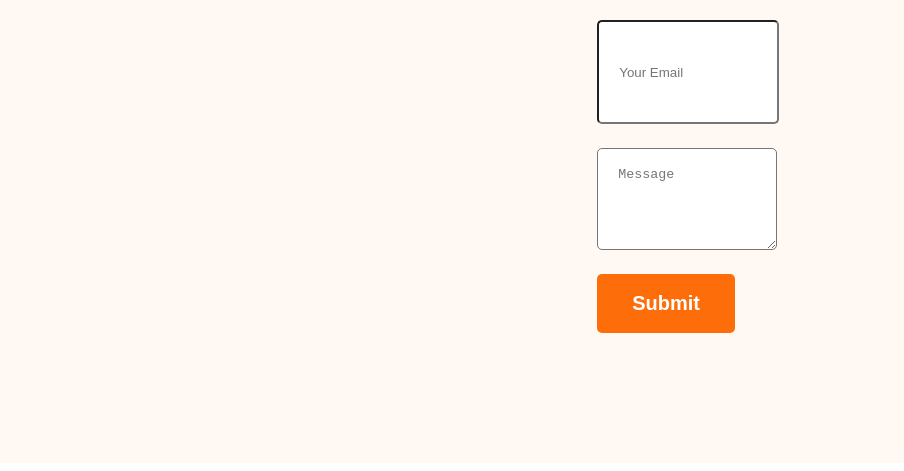
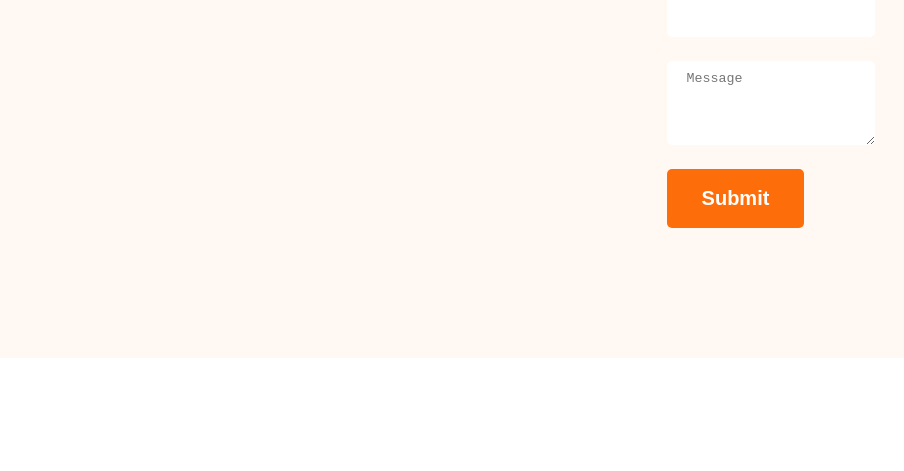
Before and after one commit to sameul-hasan/PortfolioM_5, a plain HTML site: page index.html in a window 1280 px wide. Shown: the part 3715-4186 px from the top of the page, without its empty margins (207-1111 px from the left). After the commit the page ends 4081 px from the top, so only its background shows below. Drawn offline with nearby package versions, Linux system fonts and the light colour scheme.

Commit message:
5.9 DONE

```diff
--- a/Style/nav.css
+++ b/Style/nav.css
@@ -162,7 +162,7 @@ main section{
 /* footer Section Style */
 footer{
     display: flex;
-    padding: 130px 330px;
+    padding: 130px 230px;
     gap: 100px;
 }
 .footer-cloumn{
@@ -174,6 +174,7 @@ footer input[type="text"], footer input[type="email"], footer textarea{
     background-color: white;
     display: block;
     width: 100%;
-    padding : 18px 20px;
+    padding : 10px 20px;
     margin-bottom: 24px;
+    border: none;
 }
--- a/index.html
+++ b/index.html
@@ -85,7 +85,7 @@
          </section>
          <!-- A Summary of My Resume -->
           <section class="resume">
-            <h3 class="section-title">A Summary of My Resume</h3>
+            <h3 class="section-title text-center">A Summary of My Resume</h3>
               <div class="resume-container">
                 <!-- .resume-column*2>h3.resume-column-title+.experience*3>h4.experience-title+h5.experience-sub-title+.experience-description -->
                 <div class="resume-column">
```
